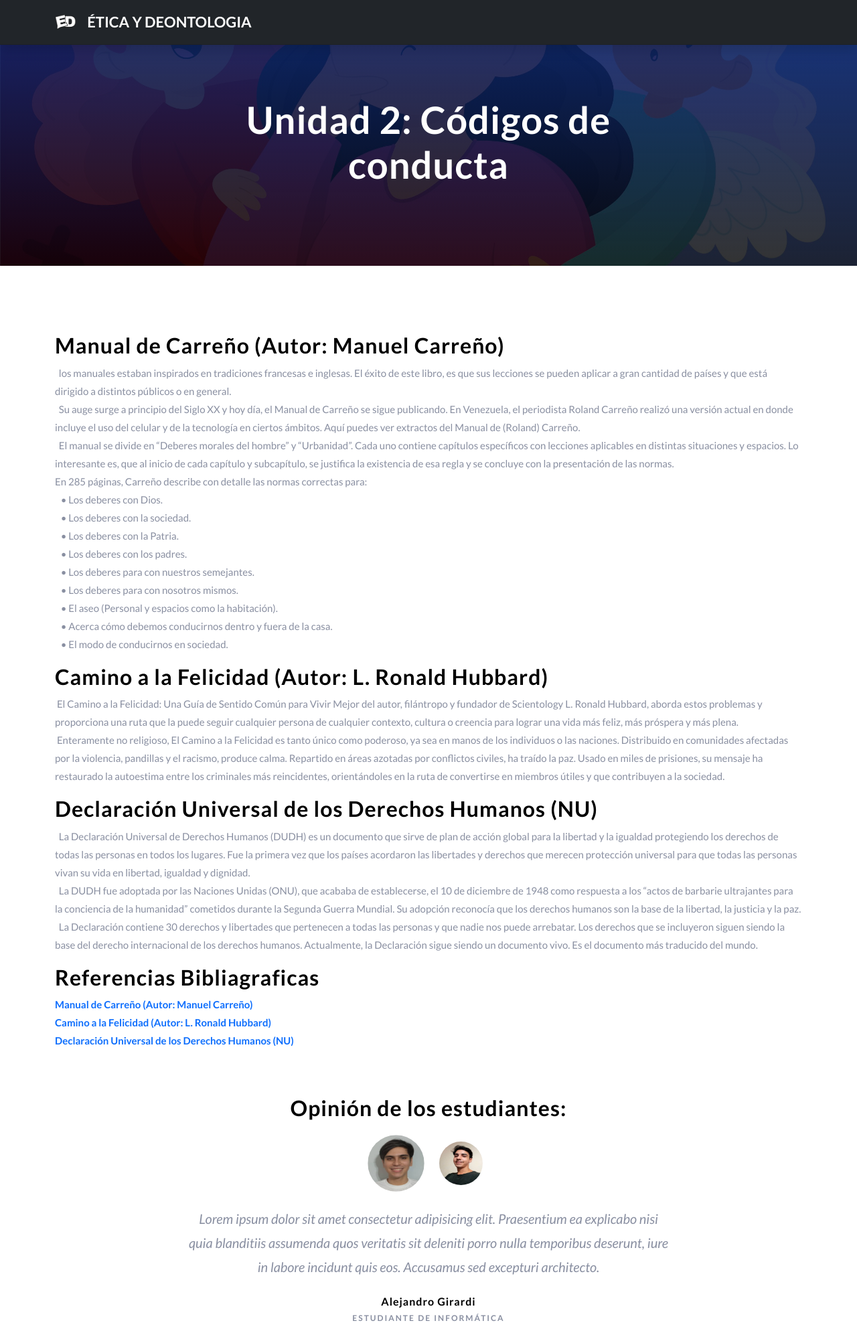
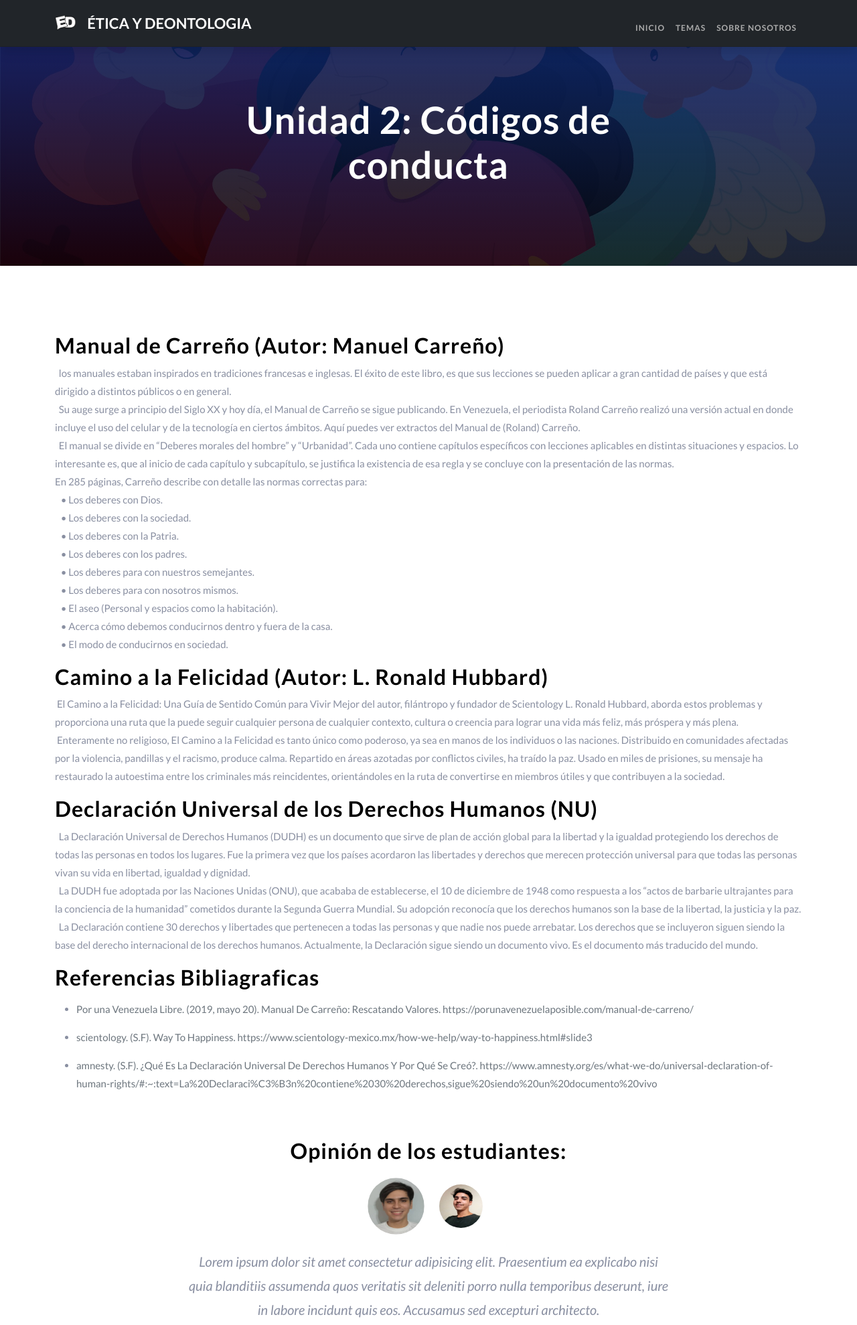
Before and after one commit to DiegoTineo/eticaWeb, a plain HTML site: page pages/Unidad 2.html in a window 1280 px wide. Shown: the top 1979 px of the page at 67% size. Drawn offline with Linux system fonts and the light colour scheme.

Commit message:
añadiendo referencias bibliográficas a las unidades

```diff
--- a/pages/Unidad 2.html
+++ b/pages/Unidad 2.html
@@ -30,28 +30,15 @@
          </button>
          <div class="collapse navbar-collapse" id="navbarNav">
             <ul class="navbar-nav ms-auto">
-
-               <!-- <li class="nav-item">
-              <a class="nav-link" href="#home">Inicio</a>
-            </li>
-            <li class="nav-item">
-               <a class="nav-link" href="#temas">Temas</a>
-             </li> -->
-               <!-- <li class="nav-item">
-               <a class="nav-link" href="#portfolio">Portfolio</a>
-              </li> -->
-               <!-- <li class="nav-item">
-               <a class="nav-link" href="#features">Features</a>
-             </li> -->
-               <!-- <li class="nav-item">
-               <a class="nav-link" href="#team">Team</a>
-             </li> -->
-               <!-- <li class="nav-item">
-               <a class="nav-link" href="#testimonials">Ir al Blog</a>
-             </li> -->
-               <!-- <li class="nav-item">
-               <a class="nav-link" href="#contact">Contact</a>
-             </li> -->
+               <li class="nav-item">
+                  <a class="nav-link" href="../index.html#">Inicio</a>
+                </li>
+                <li class="nav-item">
+                   <a class="nav-link" href="../index.html#temas">Temas</a>
+                 </li>
+                <li class="nav-item">
+                   <a class="nav-link" href="../index.html#team">Sobre nosotros</a>
+                 </li>
             </ul>
          </div>
       </div>
@@ -147,15 +134,25 @@
 
       <div class="container">
          <h2 class="text-black display-8">Referencias Bibliagraficas</h2>
-         <p>
-            <a href="https://porunavenezuelaposible.com/manual-de-carreno/">Manual de Carreño (Autor: Manuel
+            <ul>
+               <li>
+                  <span class="caption text-muted">Por una Venezuela Libre. (2019, mayo 20). Manual De Carreño: Rescatando Valores. https://porunavenezuelaposible.com/manual-de-carreno/</span>
+               </li>
+               <li>
+                  <span class="caption text-muted">scientology. (S.F). Way To Happiness. https://www.scientology-mexico.mx/how-we-help/way-to-happiness.html#slide3</span>
+               </li>
+               <li>
+                  <span class="caption text-muted">amnesty. (S.F). ¿Qué Es La Declaración Universal De Derechos Humanos Y Por Qué Se Creó?. https://www.amnesty.org/es/what-we-do/universal-declaration-of-human-rights/#:~:text=La%20Declaraci%C3%B3n%20contiene%2030%20derechos,sigue%20siendo%20un%20documento%20vivo</span>
+               </li>
+            </ul>
+
+            <!-- <a href="https://porunavenezuelaposible.com/manual-de-carreno/">Manual de Carreño (Autor: Manuel
                Carreño)</a> <br>
             <a href="https://www.scientology-mexico.mx/how-we-help/way-to-happiness.html#slide3">Camino a la Felicidad
                (Autor: L. Ronald Hubbard)</a> <br>
             <a
                href="https://www.amnesty.org/es/what-we-do/universal-declaration-of-human-rights/#:~:text=La%20Declaraci%C3%B3n%20contiene%2030%20derechos,sigue%20siendo%20un%20documento%20vivo">Declaración
-               Universal de los Derechos Humanos (NU)</a> <br>
-         </p>
+               Universal de los Derechos Humanos (NU)</a> <br> -->
       </div>
 
    </section>
```
Also changed, not shown: pages/Unidad 3.html (+19 -24 lines), pages/Unidad1.html (+9 -22 lines).
